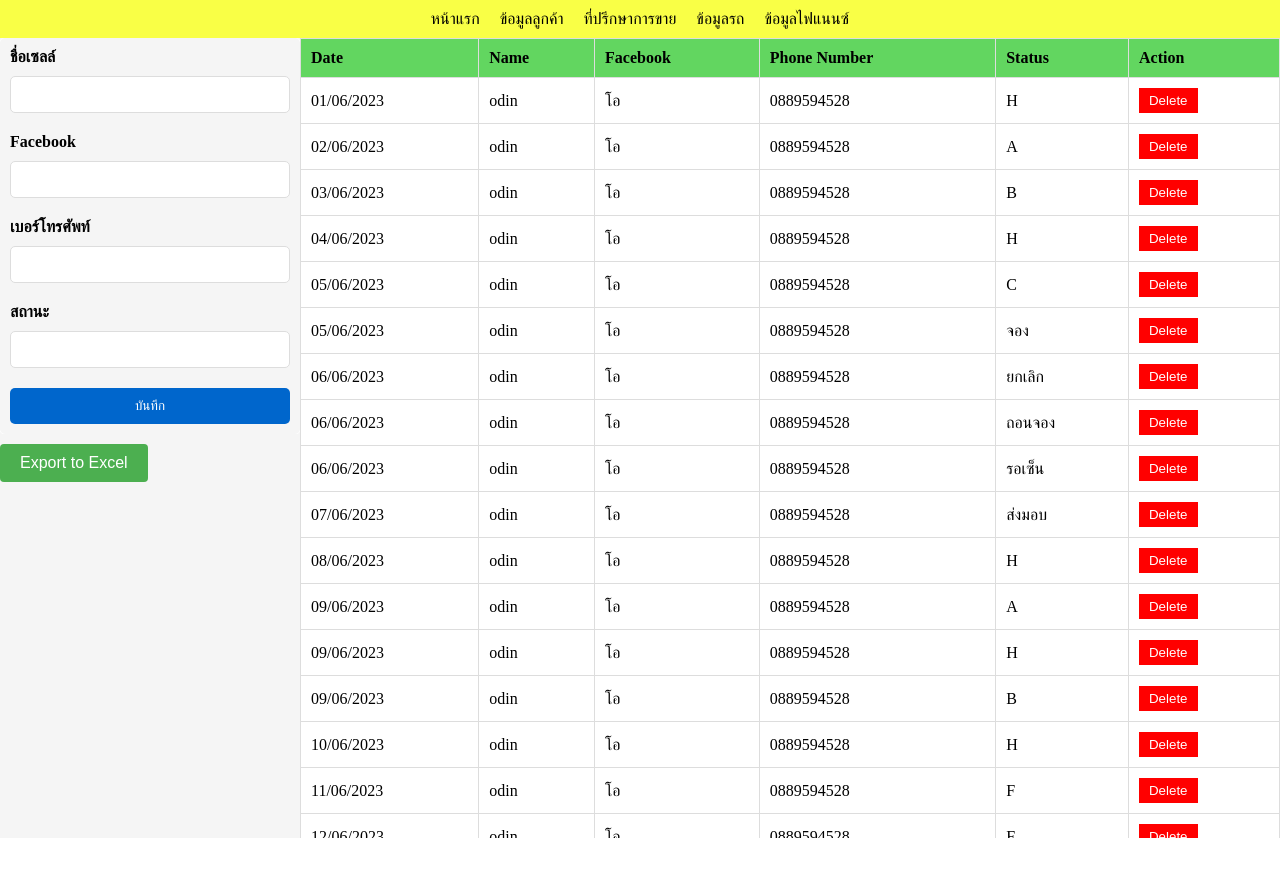
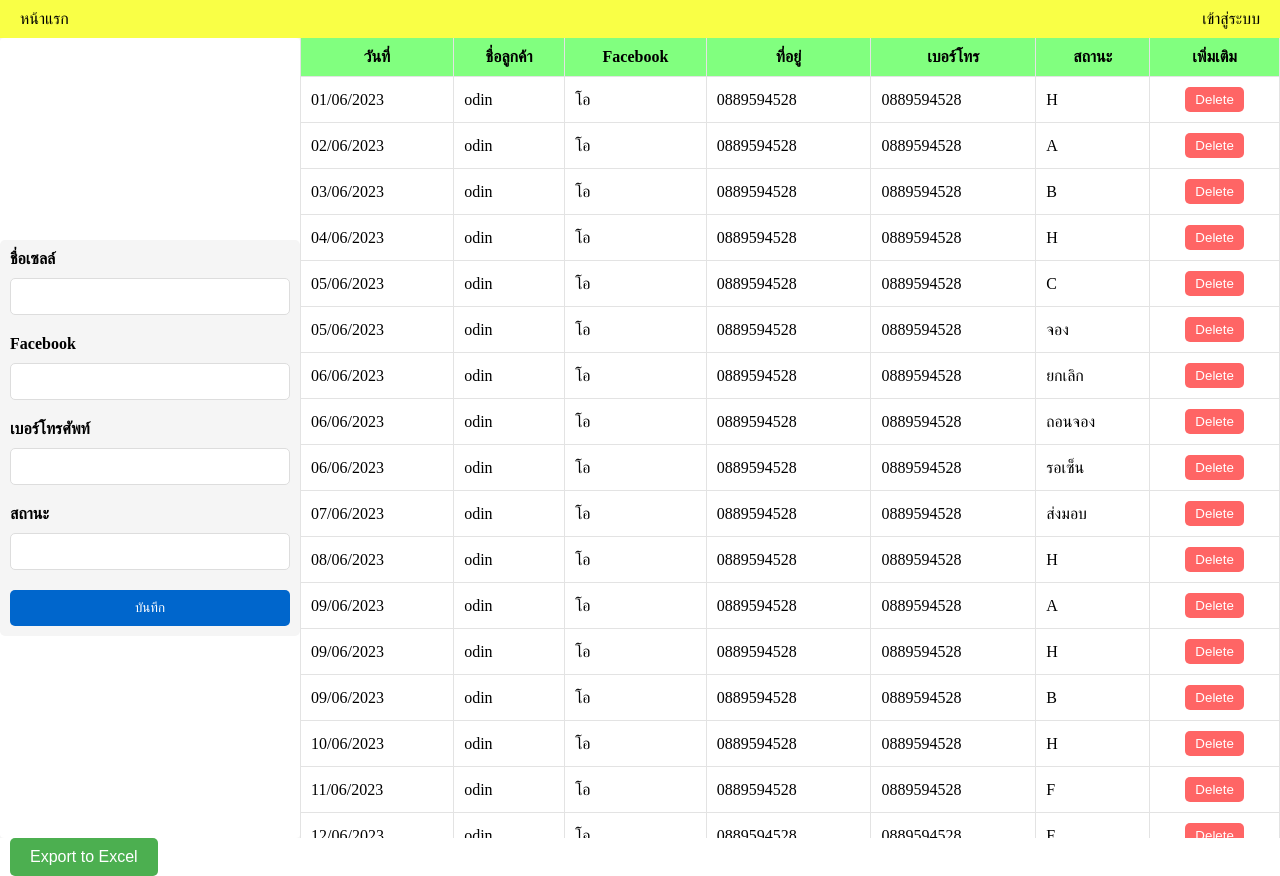
Before and after one commit to thisadee2897/otp-login, a React (Create React App) app: page /customers in a window 1280 px wide. Before the commit the page ends 838 px from the top, so only its background shows below. Built offline with nearby package versions, Linux system fonts and the light colour scheme.

Commit message:
WIP Auth

```diff
--- a/package.json
+++ b/package.json
@@ -11,7 +11,7 @@
     "react-datepicker": "^4.12.0",
     "react-dom": "^18.2.0",
     "react-native": "^0.71.10",
-    "react-router-dom": "^6.11.2",
+    "react-router-dom": "^6.12.1",
     "react-scripts": "5.0.1",
     "web-vitals": "^2.1.4",
     "xlsx": "^0.18.5"
--- a/src/App.js
+++ b/src/App.js
@@ -1,3 +1,4 @@
+import React from 'react';
 import './css/App.css';
 import Navbar from './componemts/navbar';
 import { BrowserRouter, Routes, Route } from 'react-router-dom';
@@ -7,21 +8,26 @@ import Sale from './page/Sale';
 import Car from './page/Car';
 import Finance from './page/Finance';
 import NotFound from './componemts/Notfound';
+import Login from './page/Login';
+import { AuthProvider } from './componemts/AuthContext';
+
 function App() {
     return (
         <BrowserRouter>
-            <Navbar />
-            <Routes>
-                <Route path='/' element={<Home />}></Route>
-                <Route path='/customers' element={<Customer />}></Route>
-                <Route path='sales' element={<Sale />}></Route>
-                <Route path='/cars' element={<Car />}></Route>
-                <Route path='/finances' element={<Finance />}></Route>
-                <Route path='*' element={<NotFound />}></Route>
-            </Routes>
+            <AuthProvider>
+                <Navbar />
+                <Routes>
+                    <Route path="/" element={<Home />} />
+                    <Route path="/customers" element={<Customer />} />
+                    <Route path="/sales" element={<Sale />} />
+                    <Route path="/cars" element={<Car />} />
+                    <Route path="/finances" element={<Finance />} />
+                    <Route path="*" element={<NotFound />} />
+                    <Route path="/login" element={<Login />} />
+                </Routes>
+            </AuthProvider>
         </BrowserRouter>
-    )
-
+    );
 }
 
 export default App;
--- /dev/null
+++ b/src/componemts/AuthContext.js
@@ -0,0 +1,14 @@
+
+import React, { createContext, useState } from 'react';
+
+export const AuthContext = createContext();
+
+export const AuthProvider = ({ children }) => {
+    const [isLoggedIn, setIsLoggedIn] = useState(false);
+
+    return (
+        <AuthContext.Provider value={{ isLoggedIn, setIsLoggedIn }}>
+            {children}
+        </AuthContext.Provider>
+    );
+};
--- a/src/componemts/navbar.js
+++ b/src/componemts/navbar.js
@@ -1,13 +1,30 @@
-import {Link} from "react-router-dom"
-import "../css/Navbar.css"
-export default function Navbar(){
-    return(
-        <nav>
-        <Link to="/">หน้าแรก</Link>
-        <Link to="/customers">ข้อมูลลูกค้า</Link>
-        <Link to="/sales">ที่ปรึกษาการขาย</Link>
-        <Link to="/cars">ข้อมูลรถ</Link>
-        <Link to="/finances">ข้อมูลไฟแนนซ์</Link>
+import React, { useContext } from "react";
+import { Link } from "react-router-dom";
+import { AuthContext } from '../componemts/AuthContext';
+import "../css/Navbar.css";
+
+export default function Navbar() {
+    const { isLoggedIn, setIsLoggedIn } = useContext(AuthContext);
+
+    const handleLogout = () => {
+        setIsLoggedIn(false);
+        // อื่น ๆ ที่คุณต้องการทำหลังออกจากระบบ
+    };
+
+    return (
+        <nav className="navbar">
+            <Link className="navbar-link" to="/">หน้าแรก</Link>
+            {isLoggedIn ? (
+                <center>
+                    <Link className="navbar-link" to="/customers">ข้อมูลลูกค้า</Link>
+                    <Link className="navbar-link" to="/sales">ที่ปรึกษาการขาย</Link>
+                    <Link className="navbar-link" to="/cars">ข้อมูลรถ</Link>
+                    <Link className="navbar-link" to="/finances">ข้อมูลไฟแนนซ์</Link>
+                    <Link className="navbar-link" to="/" onClick={handleLogout}>ออกจากระบบ</Link>
+                </center>
+            ) : (
+                <Link className="navbar-link" to="/login">เข้าสู่ระบบ</Link>
+            )}
         </nav>
-    )
+    );
 }
--- /dev/null
+++ b/src/componemts/status.js
@@ -0,0 +1 @@
+export const isLoggedIn = false;
--- a/src/css/Navbar.css
+++ b/src/css/Navbar.css
@@ -1,12 +1,12 @@
-nav {
+.navbar {
   display: flex;
-  justify-content: center;
+  justify-content: space-between;
   align-items: center;
   background-color: #f9ff46;
   padding: 10px;
 }
 
-nav a {
+.navbar-link {
   margin: 0 10px;
   color: #000000;
   text-decoration: none;
@@ -14,6 +14,6 @@ nav a {
   transition: color 0.3s ease;
 }
 
-nav a:hover {
+.navbar-link:hover {
   color: #000cf7;
 }
--- a/src/css/homepage.css
+++ b/src/css/homepage.css
@@ -8,14 +8,13 @@
   background-color: #f5f5f5;
   margin: 0px;
   height: 100vh; /* กำหนดความสูงของ div เท่ากับความสูงของหน้าจอ */
-  /* display: flex; */
-  align-items: center; /* แนวตั้งตรงกลาง */
-  justify-content: center; /* แนวนอนตรงกลาง */
+  align-items: center;
+  justify-content: center;
 }
 
 .table-container {
-  max-height: 100vh; /* กำหนดความสูงสูงสุดของตาราง */
-  overflow-y: auto; /* เพิ่มแถบเลื่อนในกรณีที่เนื้อหามีความสูงเกิน */
+  max-height: 100vh;
+  overflow-y: auto;
   overflow: scroll;
 }
 
@@ -31,19 +30,23 @@
 .excel-table td {
   padding: 10px;
   text-align: left;
-  border: 1px solid #ddd;
+  border: 1px solid #e3e3e3;
+  border-top: 0px;
 }
 
 .excel-table th {
-  background-color: #62d660;
+  text-align: center;
+  background-color: #81ff7f;
+  overflow: auto;
 }
 
 .delete-button {
-  background-color: #ff0000;
+  background-color: #ff6565;
   color: #ffffff;
   padding: 5px 10px;
   border: none;
   cursor: pointer;
+  border-radius: 5px;
 }
 .export-button {
   background-color: #4caf50;
@@ -54,10 +57,10 @@
   text-decoration: none;
   display: inline-block;
   font-size: 16px;
-  margin-top: 10px;
   cursor: pointer;
-  border-radius: 4px;
-  margin-right: auto;
+  border-radius: 5px;
+  margin-right: 10px;
+  margin-left: 10px;
 }
 
 .export-button:hover {
@@ -70,3 +73,8 @@
   background-color: #fb6868;
   z-index: 1;
 }
+
+.scail-table-cel {
+  min-width: 20px;
+  max-width: 100px;
+}
--- a/src/page/Customer.js
+++ b/src/page/Customer.js
@@ -64,23 +64,25 @@ const HomePage = () => {
                 <table className="excel-table">
                     <thead>
                         <tr>
-                            <th>Date</th>
-                            <th>Name</th>
+                            <th>วันที่</th>
+                            <th>ชื่อลูกค้า</th>
                             <th>Facebook</th>
-                            <th>Phone Number</th>
-                            <th>Status</th>
-                            <th>Action</th>
+                            <th>ที่อยู่</th>
+                            <th>เบอร์โทร</th>
+                            <th>สถานะ</th>
+                            <th>เพิ่มเติม</th>
                         </tr>
                     </thead>
                     <tbody>
                         {sale.map((account) => (
                             <tr key={account.id}>
-                                <td>{account.date}</td>
-                                <td>{account.name}</td>
-                                <td>{account.facebook}</td>
-                                <td>{account.phonenumber}</td>
-                                <td>{account.status}</td>
-                                <td>
+                                <td style={{ minwidth: '20px'}}>{account.date}</td>
+                                <td style={{ minwidth: '100px'}}>{account.name}</td>
+                                <td style={{ minwidth: '150px'}}>{account.facebook}</td>
+                                <td style={{ minwidth: '150px'}}>{account.phonenumber}</td>
+                                <td style={{ minwidth: '150px'}}>{account.phonenumber}</td>
+                                <td style={{ minwidth: '150px'}}>{account.status}</td>
+                                <td style={{ minwidth: '70px', textAlign: 'center'}}>
                                     <button className="delete-button" onClick={() => deleteAccount(account.id)}>
                                         Delete
                                     </button>
--- /dev/null
+++ b/src/page/Login.js
@@ -0,0 +1,44 @@
+import React, { useState, useContext } from 'react';
+import { useNavigate } from 'react-router-dom';
+import { AuthContext } from '../componemts/AuthContext';
+import '../css/Login.css'
+export default function Login() {
+    const navigate = useNavigate();
+    const [username, setUsername] = useState('');
+    const [password, setPassword] = useState('');
+    const { setIsLoggedIn } = useContext(AuthContext);
+
+    const handleLogin = async () => {
+        if (username === 'odin.dev' && password === 'adminadmin') {
+            setIsLoggedIn(true);
+            navigate('/');
+        } else {
+            alert('Invalid Credentials');
+        }
+    };
+
+    return (
+        <div className="container">
+            <div className="card">
+                <h2 className="heading">Login</h2>
+                <input
+                    className="input"
+                    type="text"
+                    placeholder="Username"
+                    value={username}
+                    onChange={e => setUsername(e.target.value)}
+                />
+                <input
+                    className="input"
+                    type="password"
+                    placeholder="Password"
+                    value={password}
+                    onChange={e => setPassword(e.target.value)}
+                />
+                <button className="button" onClick={handleLogin}>
+                    Login
+                </button>
+            </div>
+        </div>
+    );
+}
```
Also changed, not shown: 1 other file (tests, documents, lock files or other folders).
